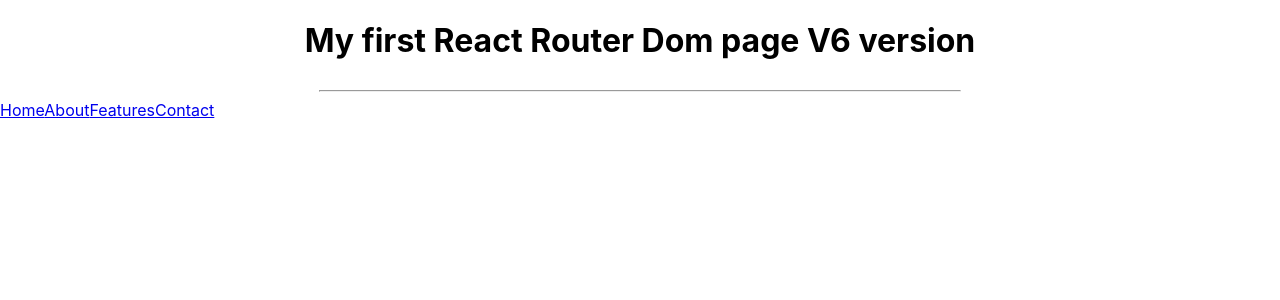
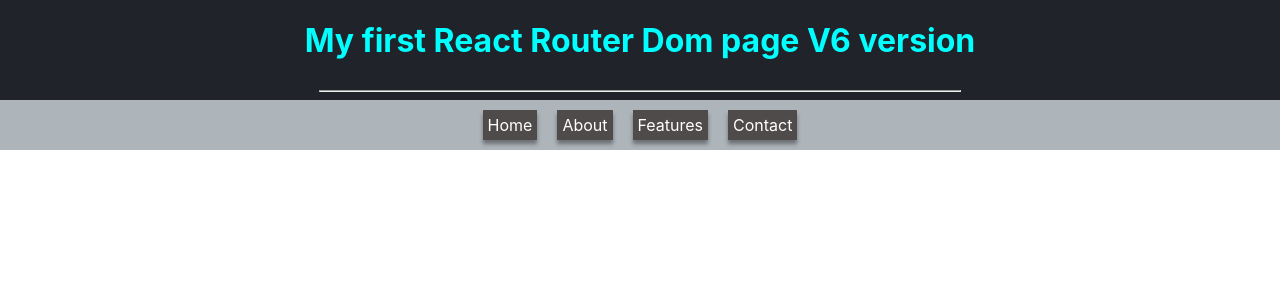
Before and after one commit to tomy96-frontend/react-router-dom-new-v6, a React (Create React App) app: page / in a window 1280 px wide. Shown: the top 300 px of the page. Built offline with nearby package versions, Linux system fonts and the light colour scheme.

Commit message:
add new style to menu

```diff
--- a/src/App.css
+++ b/src/App.css
@@ -3,9 +3,31 @@
  justify-content: center;
  flex-direction: column;
  text-align: center;
+ background-color: rgb(32 35 42);
+ color: aqua;
 }
 
 hr {
   width: 50%;
   color: gray;
 }
+
+nav {
+  display: flex;
+  justify-content: center;
+  background-color: rgb(173, 181, 187);
+}
+
+nav a {
+  margin: 10px;
+  padding: 5px;
+  text-decoration: none;
+  background-color: rgb(80, 75, 75);
+  box-shadow: 0px 4px 4px 0px rgba(25, 27, 29, 0.452);
+  color: white;
+}
+
+nav a:hover {
+  box-shadow: none;
+  color: aqua;
+}
```
